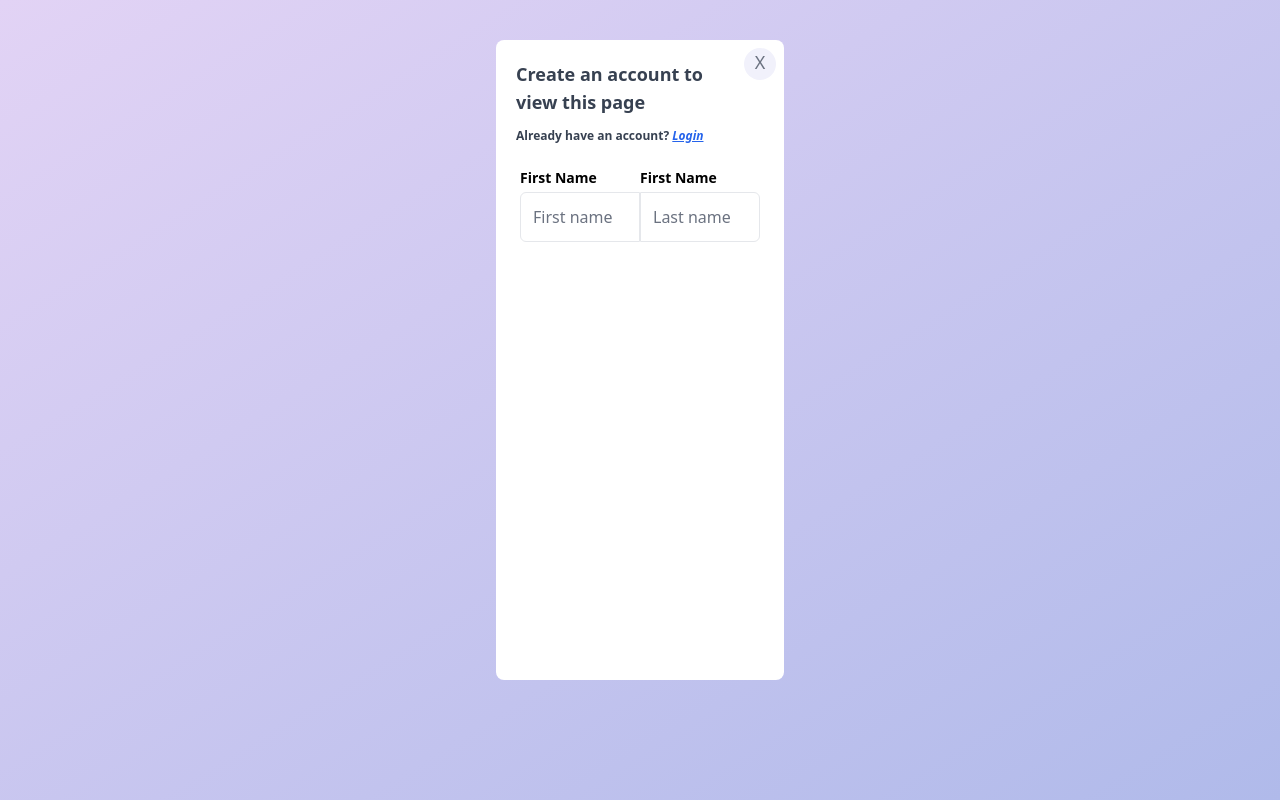
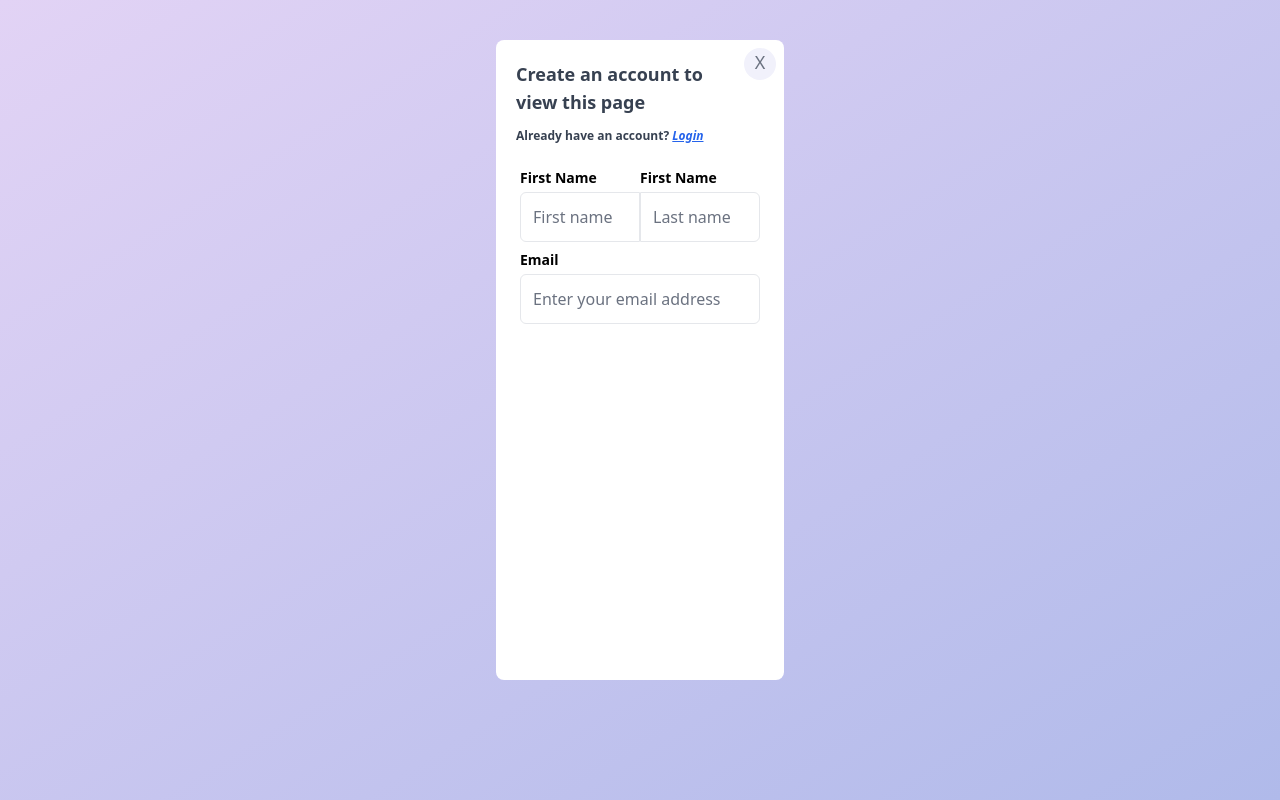
Before and after one commit to nasir-001/100-components, a Vue app: page /layout28 in a window 1280 px wide. Built offline with nearby package versions, Linux system fonts and the light colour scheme; the HTML template or start-up script is replaced by a standard one.

Commit message:
add the email input

```diff
--- a/src/views/Layout28.vue
+++ b/src/views/Layout28.vue
@@ -28,6 +28,12 @@
           </div>
         </div>
       </div>
+      <div class="font-semibold text-sm mx-6 pt-2">
+        Email
+      </div>
+      <div class="mt-1 mx-6">
+        <input type="text" class="w-full rounded-md border-gray-200 py-3" placeholder="Enter your email address" />
+      </div>
     </div>
   </div>
 </template>
```
